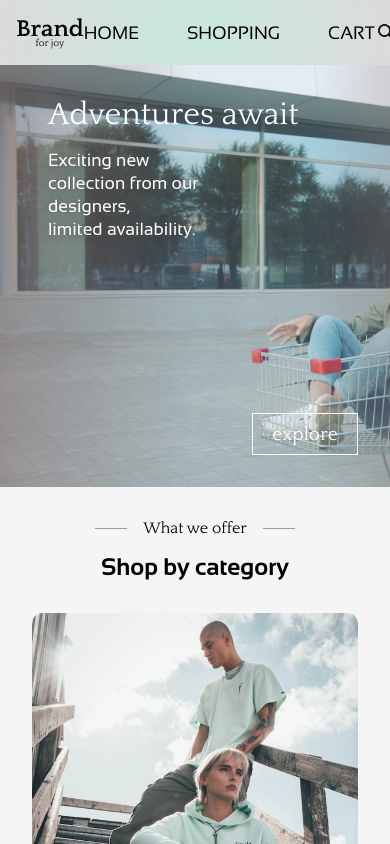
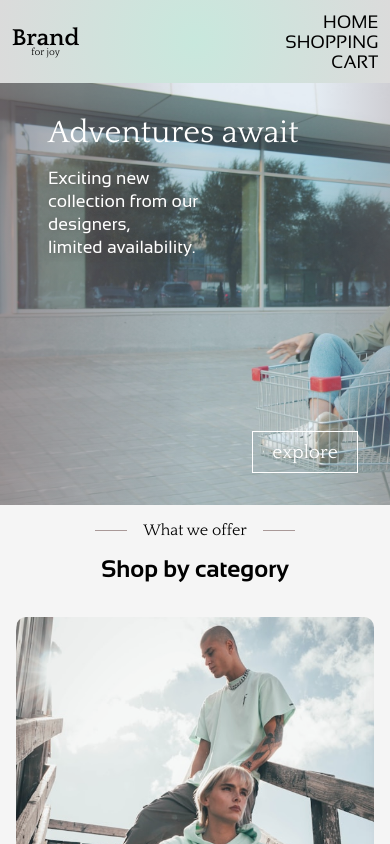
Before and after one commit to Katalout/shopping-cart, a React (Vite) app: page / in a window 390 px wide. Shown: the top 844 px of the page. Built offline with nearby package versions, Linux system fonts and the light colour scheme; no server answers.

Commit message:
Responsive header, footer, all sizes

```diff
--- a/src/App.css
+++ b/src/App.css
@@ -85,6 +85,15 @@ nav {
   padding: 1rem;
   z-index: 1;
   font-family: var(--font-heading);
+
+  & ul {
+    display: flex;
+    list-style: none;
+    justify-content: space-between;
+    gap: var(--padding);
+    font-family: var(--font-body);
+
+  }
 
   & ul a {
     font-size: large;
@@ -198,7 +207,7 @@ footer {
 section.support {
   box-shadow: 4px 5px 11px #a7a4a491;
   border-radius: 30px 5px;
-  padding: 2rem;
+  padding: var(--padding);
   background-color: rgb(200 232 221 / 49%);
   display: grid;
   grid-template-columns: 1fr 1fr 1fr 2fr;
@@ -208,14 +217,18 @@ section.support {
     font-family: var(--font-heading);
     margin-bottom: 1em;
     font-size: large;
+    color: #931225;
+    font-weight: 100;
+    letter-spacing: 5%;
   }
 
   & div {
     flex: 1;
 
+
     &:last-child {
       grid-column: 4;
-
+      /*  min-width: max-content; */
     }
 
     /*  &:first-child {
@@ -265,3 +278,50 @@ section.support {
     gap: 2rem;
   }
 }
+
+@media (max-width: 720px) {
+  :root {
+    --padding: 3vw;
+  }
+
+  nav {
+    padding: 3vw;
+    grid-template-columns: 1fr 1fr auto;
+    gap: 3vw;
+
+    & ul {
+      gap: 3vw;
+    }
+  }
+}
+
+@media (max-width: 500px) {
+  :root {
+    --padding: 2ch;
+  }
+
+  nav {
+    grid-template-columns: auto 1fr;
+
+    & img {
+      display: none;
+    }
+
+    & ul {
+      flex-direction: column;
+      gap: 0;
+      align-items: end;
+    }
+  }
+
+  section.support {
+    & div {
+      /* min-width: 200px; */
+    }
+
+    & li {
+      width: fit-content;
+
+    }
+  }
+}
--- a/src/Components/Navbar/Navbar.jsx
+++ b/src/Components/Navbar/Navbar.jsx
@@ -17,7 +17,7 @@ export default function Navbar({ cart }) {
         <nav>
             <Link to="/"><h1 className={styles.brand}>Brand</h1><span className={styles.brandtext}>for joy</span>
             </Link>
-            <ul className={styles.nav}>
+            <ul>
                 <li>
                     <Link to="/">Home</Link>
                 </li>
--- a/src/Components/Navbar/Navbar.module.css
+++ b/src/Components/Navbar/Navbar.module.css
@@ -1,11 +1,3 @@
-.nav {
-    display: flex;
-    list-style: none;
-    justify-content: center;
-    gap: 3em;
-    font-family: var(--font-body);
-}
-
 .brand {
     margin-bottom: -0.2em;
 }
```
Also changed, not shown: 1 other file (tests, documents, lock files or other folders).
